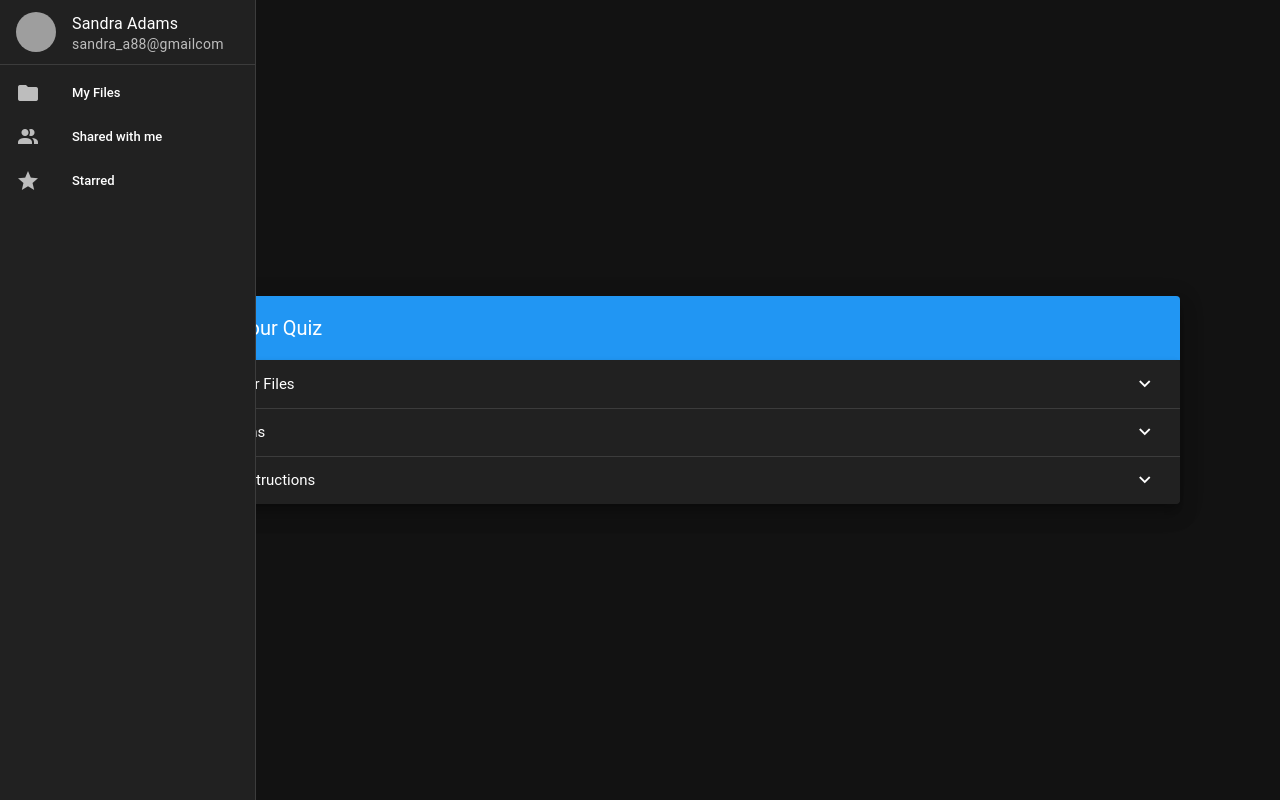
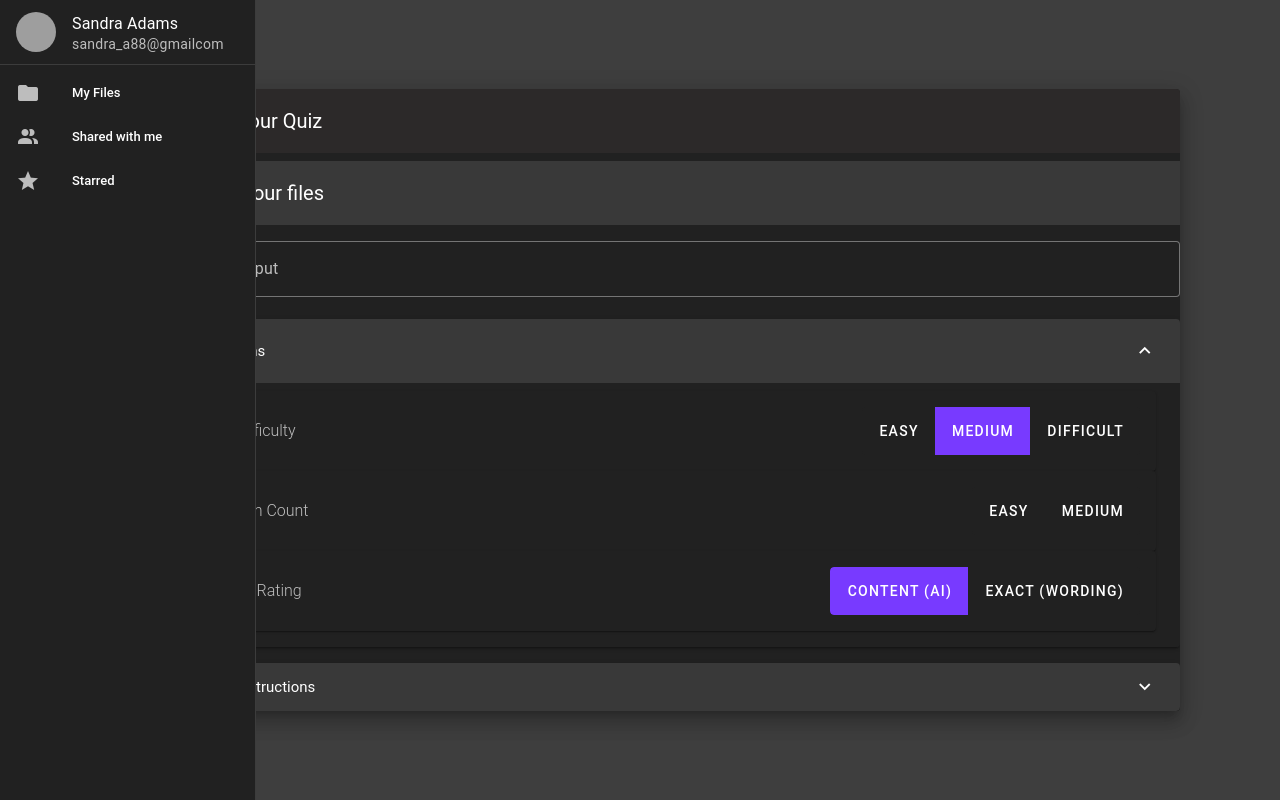
Before and after one commit to JAM3333/Quizzard, a Vue app in the folder Quizzard/: page /quizcreator in a window 1280 px wide. Built offline with nearby package versions, Linux system fonts and the light colour scheme; grey boxes are pictures that could not be loaded.

Commit message:
added buttons

```diff
--- a/Quizzard/src/plugins/vuetify.js
+++ b/Quizzard/src/plugins/vuetify.js
@@ -11,17 +11,25 @@ import 'vuetify/styles'
 // Composables
 import { createVuetify } from 'vuetify'
 
+const customTheme = {
+  dark: true,
+  colors: {
+    primary: '#2C2929',
+    secondary: '#393939',
+    third: '#2C2929',
+    button: '#07B5FF',
+    backgroundMain: '#4D4D4D',
+    background: '#3E3E3E', // If not using lighten/darken, use base to return hex
+  }
+}
+
+
 // https://vuetifyjs.com/en/introduction/why-vuetify/#feature-guides
 export default createVuetify({
   theme: {
-    defaultTheme: 'dark',
+    defaultTheme: 'customTheme',
     themes: {
-      dark: {
-        primary: '#2C2929',
-        secondary: '#2C2929',
-        third: '#2C2929',
-        background: '#4d4d4d', // If not using lighten/darken, use base to return hex
-      }
+      customTheme,
     },
   },
 })
--- a/Quizzard/src/views/QuizCreator.vue
+++ b/Quizzard/src/views/QuizCreator.vue
@@ -6,16 +6,13 @@ import vuetify from "../plugins/vuetify.js";
 <template>
   <v-app>
     <SideBar></SideBar>
-    <v-main color="background" class="d-flex align-center justify-center" height="100vh">
+    <v-main color="background" class="d-flex align-center justify-center" height="50vh">
       <v-card width="80vw" elevation="12">
     <v-toolbar color="primary" title="Create your Quiz"></v-toolbar>
-    <v-expansion-panels>
-      <v-expansion-panel title="Upload your Files">
-        <v-expansion-panel-text>
-          <v-file-input clearable label="File input" variant="outlined" multiple show-size @change="ReadFiles" ref="fileUpload"></v-file-input>
-        </v-expansion-panel-text>
-      </v-expansion-panel>
-      <v-expansion-panel title="Quiz Options">
+    <v-toolbar class="text-medium-emphasis mt-2 font-weight-light" color="secondary" title="Upload your files"></v-toolbar>
+    <v-file-input class="mt-4" clearable label="File input" variant="outlined" multiple show-size @change="ReadFiles" ref="fileUpload"></v-file-input>
+    <v-expansion-panels v-model="panel">
+      <v-expansion-panel expand title="Quiz Options" color="secondary">
         <v-expansion-panel-text>
           <v-card class="pa-4 d-flex align-center">
 
@@ -90,7 +87,13 @@ import vuetify from "../plugins/vuetify.js";
           </v-card>
         </v-expansion-panel-text>
       </v-expansion-panel>
-      <v-expansion-panel title="Custom Instructions"></v-expansion-panel>
+      <v-expansion-panel expand title="Custom Instructions" color="secondary">
+        <v-expansion-panel-text>
+          <v-textarea
+            label="Your instructions"
+          ></v-textarea>
+        </v-expansion-panel-text>
+      </v-expansion-panel>
     </v-expansion-panels>
   </v-card>
     </v-main>
@@ -105,7 +108,8 @@ export default {
     fileData: [],
     customInstructions: "",
     difSelectedButton: 'medium',
-    answerSelectedButton: 'content'
+    answerSelectedButton: 'content',
+    panel: [0]
   }),
   methods: {
     ReadFiles(){
```
